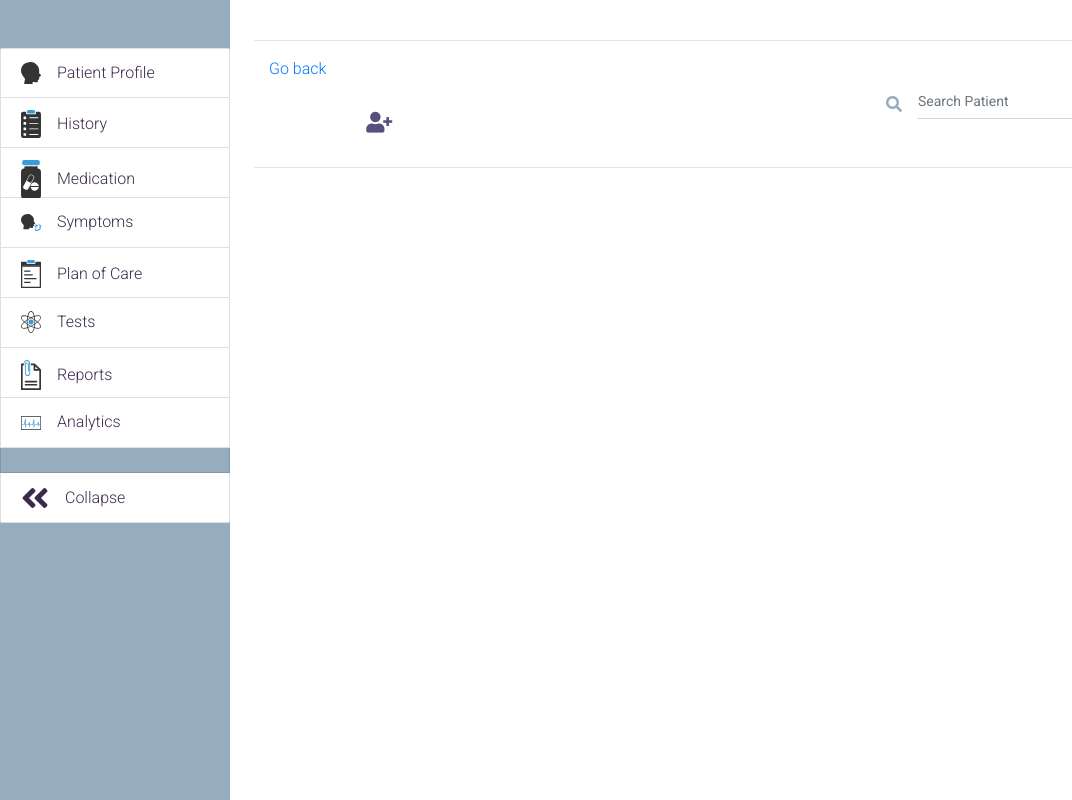
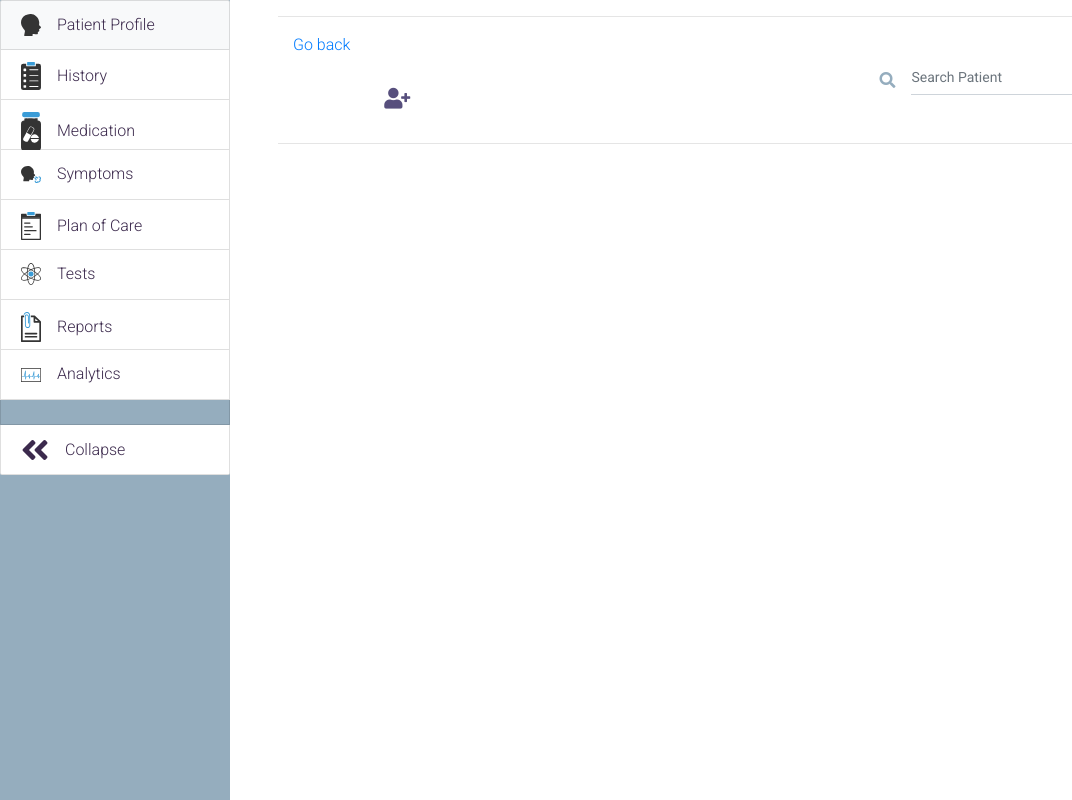
Before and after one commit to ClaireLally8/La-Ruche, a Flask app: page /history in a window 1280 px wide. Shown: the whole page, without its empty margins (0-1072 px from the left). Run offline with Flask 2, Linux system fonts and the light colour scheme; some libraries are stand-ins or nearby versions.

Commit message:
fixed navbar

```diff
--- a/static/css/style.css
+++ b/static/css/style.css
@@ -237,7 +237,7 @@
     width: 230px;
 }
 .sidebar-collapsed {
-    width: 100px;
+    width: 80px;
 }
 
 /* Menu item*/
--- a/templates/layout.html
+++ b/templates/layout.html
@@ -30,7 +30,7 @@
     <div id="sidebar-container" class="sidebar-expanded d-none d-md-block">
         <!-- d-* hiddens the Sidebar in smaller devices. Its itens can be kept on the Navbar 'Menu' -->
         <!-- Bootstrap List Group -->
-        <ul class="list-group pt-5">
+        <ul class="list-group padding">
                     <a href="#" class="list-group-item list-group-item-action">
                 <div class="d-flex w-100 justify-content-start align-items-center">
                     <span class="fa fa-fw mr-3"><img src="../static/images/patient.svg"></span>
@@ -90,7 +90,7 @@
             </a>
         </ul><!-- List Group END-->
     </div><!-- sidebar-container END -->
-    <div class="col p-4">
+    <div class="col px-5">
     {% block body %}{% endblock %}
     </div>
 </div>
```
